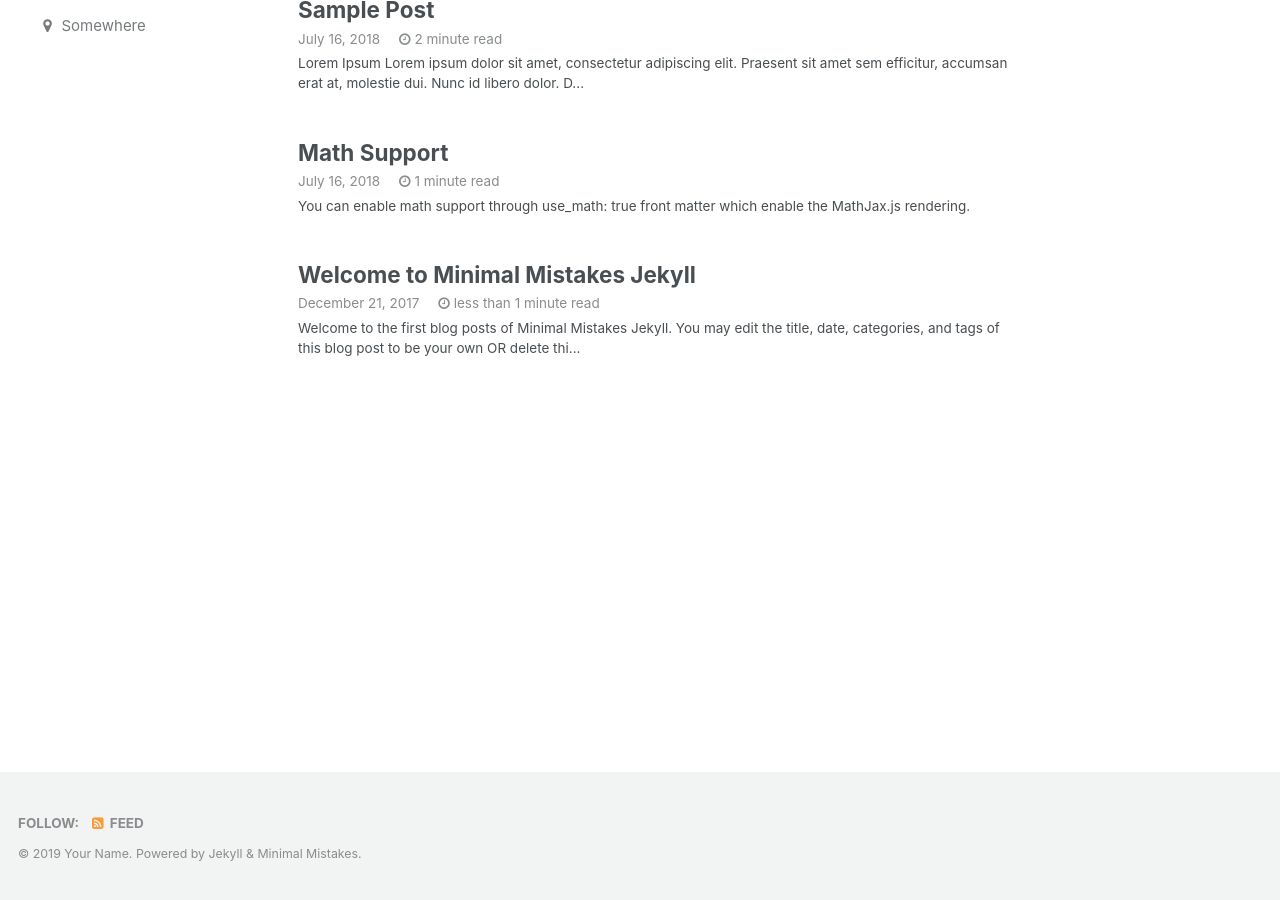
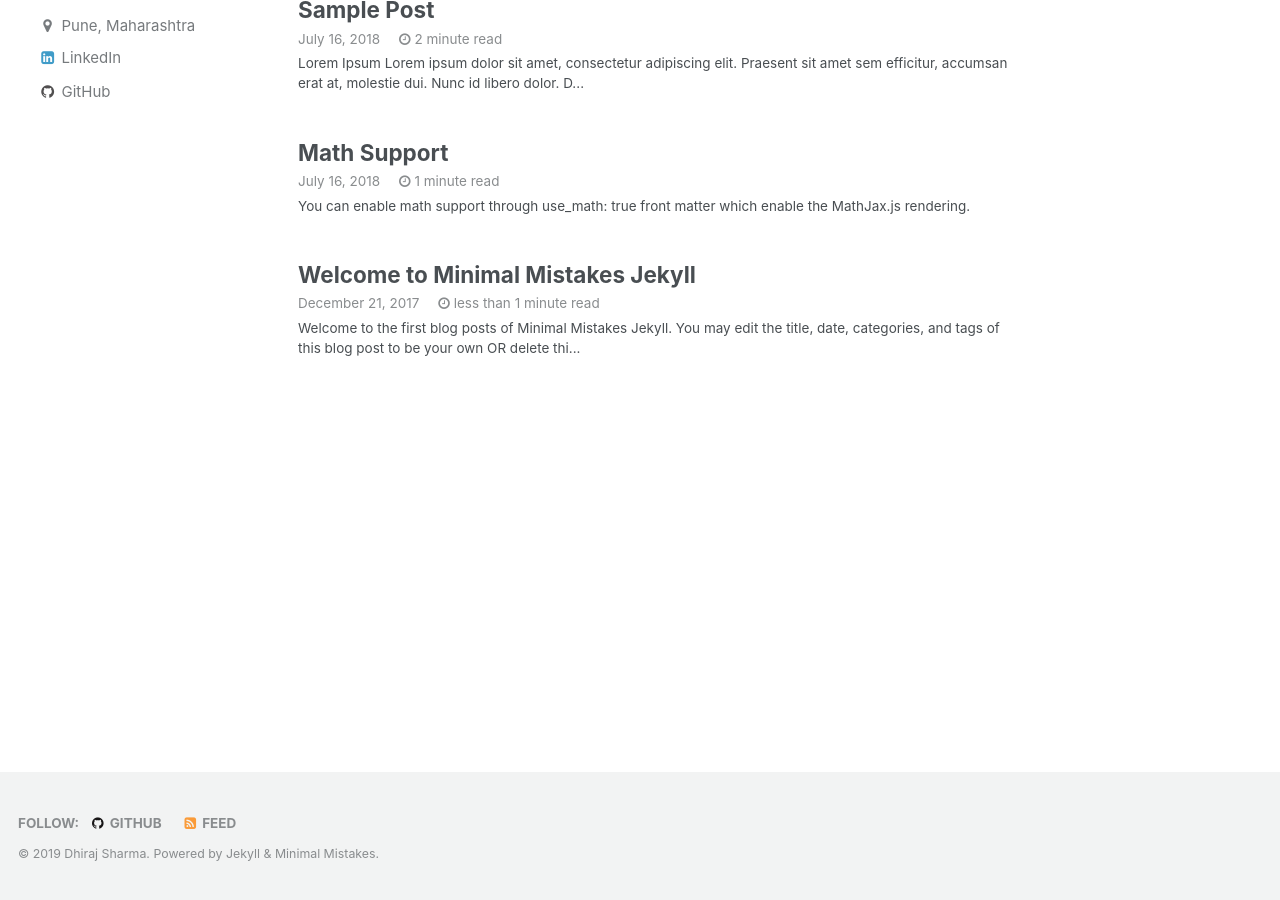
Before and after one commit to Dhiraj240/dhiraj240.github.io, a Jekyll site: the page built from index.html, in a window 1280 px wide and 900 px high, scrolled down 190 px. Built offline with Jekyll 4.4.1, drawn with Linux system fonts in a browser that asks for light colours; the list of posts is cut into pages by our own code; some of the changed text lies outside the part shown.

Commit message:
Links to Profile

```diff
--- a/_config.yml
+++ b/_config.yml
@@ -9,9 +9,9 @@ minimal_mistakes_skin    : "default" # "air", "aqua", "contrast", "dark", "dirt"
 
 # Site Settings
 locale                   : "en"
-title                    : "Site Title"
+title                    : "Dhiraj Sharma"
 title_separator          : "-"
-name                     : "Your Name"
+name                     : "Dhiraj Sharma"
 description              : "An amazing website."
 url                      : # the base hostname & protocol for your site e.g. "https://mmistakes.github.io"
 baseurl                  : # the subpath of your site, e.g. "/blog"
@@ -83,10 +83,10 @@ analytics:
 
 # Site Author
 author:
-  name             : "Your Name"
+  name             : "Dhiraj Sharma"
   avatar           : # path of avatar image, e.g. "/assets/images/bio-photo.jpg"
   bio              : "I am an amazing person."
-  location         : "Somewhere"
+  location         : "Pune, Maharashtra"
   email            :
   uri              :
   home             : # null (default), "absolute or relative url to link to author home"
@@ -96,13 +96,13 @@ author:
   flickr           :
   facebook         :
   foursquare       :
-  github           : # github username, "my_github_username"
+  github           : "dhiraj240" # github username, "my_github_username"
   gitlab           :
   google_plus      :
   keybase          :
   instagram        :
   lastfm           :
-  linkedin         : # "john-doe-12345678" (the last part of your profile url, e.g. https://www.linkedin.com/in/john-doe-12345678)
+  linkedin         : " dhiraj-sharma-813001135" # "john-doe-12345678" (the last part of your profile url, e.g. https://www.linkedin.com/in/john-doe-12345678)
   pinterest        :
   soundcloud       :
   stackoverflow    : # "123456/username" (the last part of your profile url, e.g. https://stackoverflow.com/users/123456/username)
```
